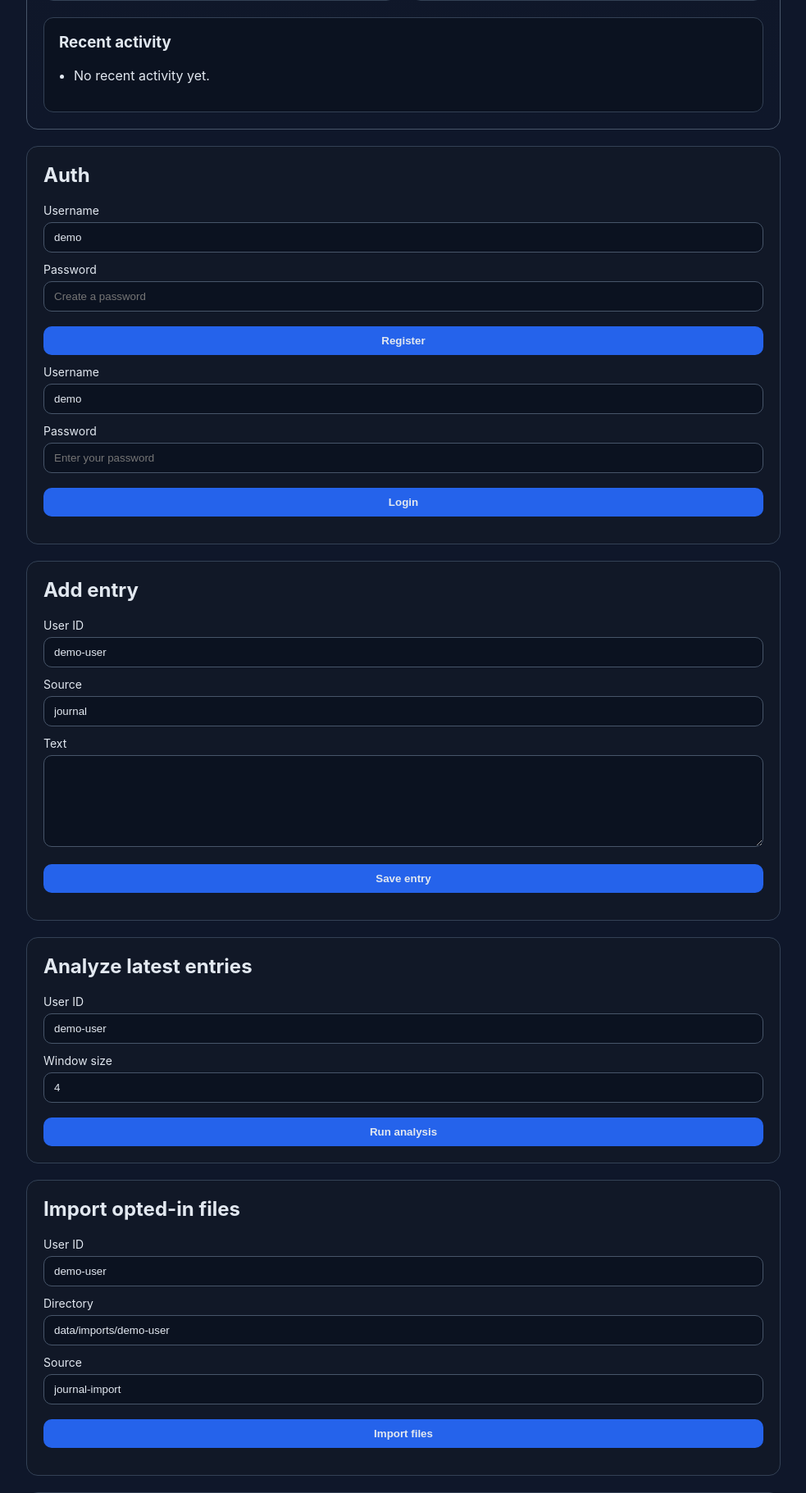
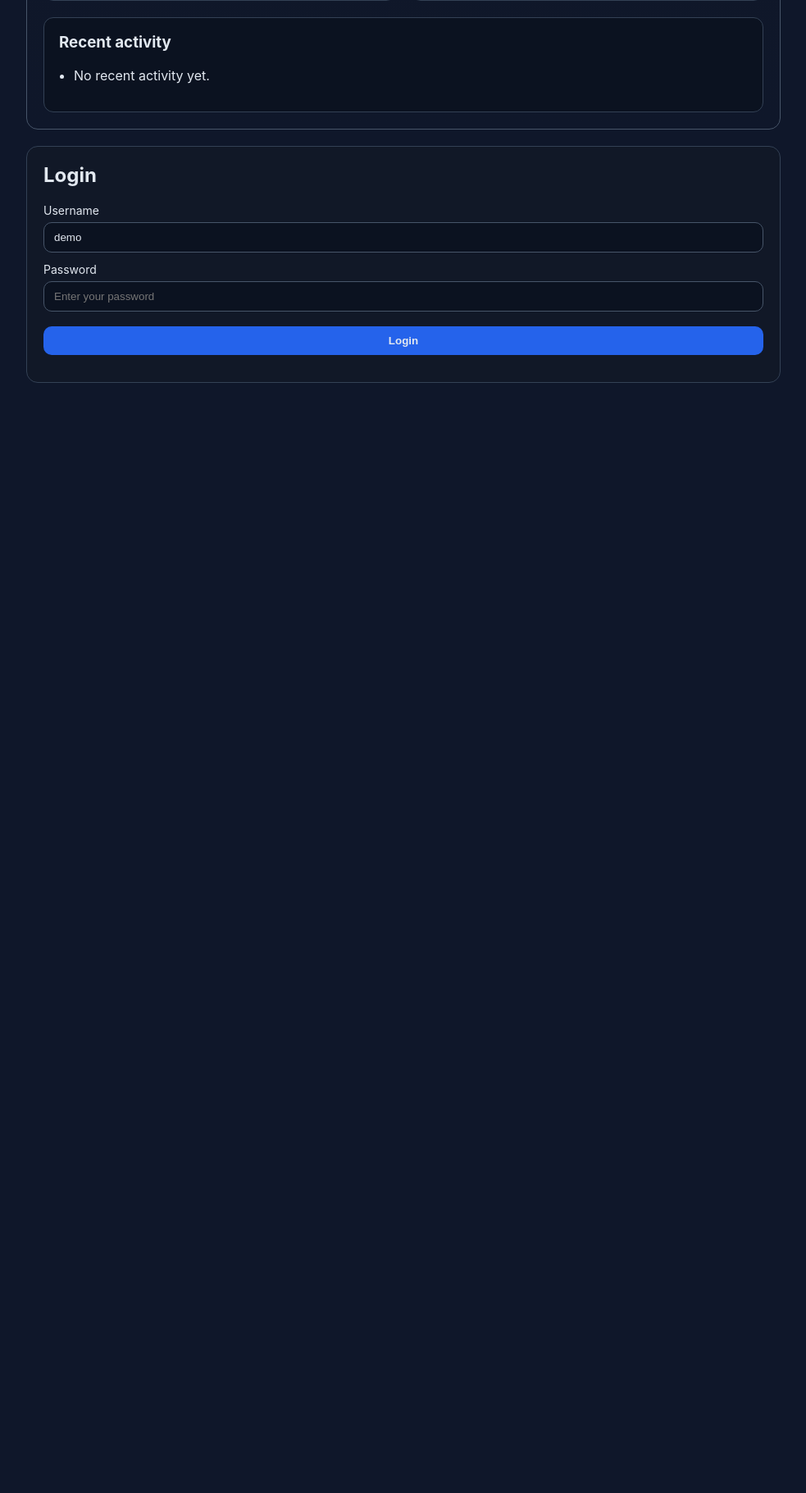
Before and after one commit to driftgauge/driftgauge, a FastAPI app: page / in a window 1280 px wide. Shown: the part 901-2722 px from the top of the page at 82% size, without its empty margins (148-1131 px from the left). After the commit the page ends 1368 px from the top, so only its background shows below. Run offline with FastAPI, Linux system fonts and the light colour scheme; data that the repository does not hold is empty.

Commit message:
feat: hide private homepage controls until login

```diff
--- a/app/static/app.js
+++ b/app/static/app.js
@@ -4,6 +4,7 @@ let authToken = localStorage.getItem(AUTH_TOKEN_KEY) || '';
 function storeAuthToken(token) {
   authToken = token;
   localStorage.setItem(AUTH_TOKEN_KEY, token);
+  setPrivateVisibility(Boolean(token));
 }
 
 function currentEntriesUserId() {
@@ -12,6 +13,12 @@ function currentEntriesUserId() {
 
 function currentSourcesUserId() {
   return document.querySelector('#source-form input[name="user_id"]')?.value || 'demo-user';
+}
+
+function setPrivateVisibility(isLoggedIn) {
+  const shell = document.getElementById('private-shell');
+  if (!shell) return;
+  shell.classList.toggle('hidden', !isLoggedIn);
 }
 
 function renderPublicPlaceholder(label, summary, explanation) {
@@ -335,6 +342,7 @@ document.getElementById('run-ingestion-now').addEventListener('click', async ()
 document.getElementById('refresh-sources').addEventListener('click', refreshSources);
 document.getElementById('refresh-entries').addEventListener('click', refreshEntries);
 
+setPrivateVisibility(Boolean(authToken));
 refreshEntries();
 refreshSources();
 refreshPublicSummary();
--- a/app/templates/index.html
+++ b/app/templates/index.html
@@ -39,15 +39,15 @@
     </section>
 
     <section class="card">
-      <h2>Auth</h2>
+      <h2>Login</h2>
       {% if single_user_enabled %}
       <p class="subtle">Single-user mode is enabled for {{ single_user_display_name }}.</p>
       {% endif %}
-      {% if not single_user_enabled or not single_user_registered %}
+      {% if single_user_enabled and not single_user_registered %}
       <form id="register-form">
         <label>Username<input name="username" value="{{ default_username }}" {% if single_user_enabled %}readonly{% endif %} required></label>
-        <label>Password<input name="password" type="password" placeholder="Create a password" required></label>
-        <button type="submit">Register</button>
+        <label>Password<input name="password" type="password" placeholder="Create initial password" required></label>
+        <button type="submit">Create login</button>
       </form>
       {% endif %}
       <form id="login-form">
@@ -58,6 +58,7 @@
       <pre id="auth-result"></pre>
     </section>
 
+    <div id="private-shell" class="hidden">
     <section class="card">
       <h2>Add entry</h2>
       <form id="entry-form">
@@ -167,6 +168,7 @@
       <button id="refresh-entries">Refresh</button>
       <ul id="entries-list" class="entries"></ul>
     </section>
+    </div>
   </main>
   <script src="/static/app.js"></script>
 </body>
```
Also changed, not shown: tests/test_ui.py (+1 -0 lines).
